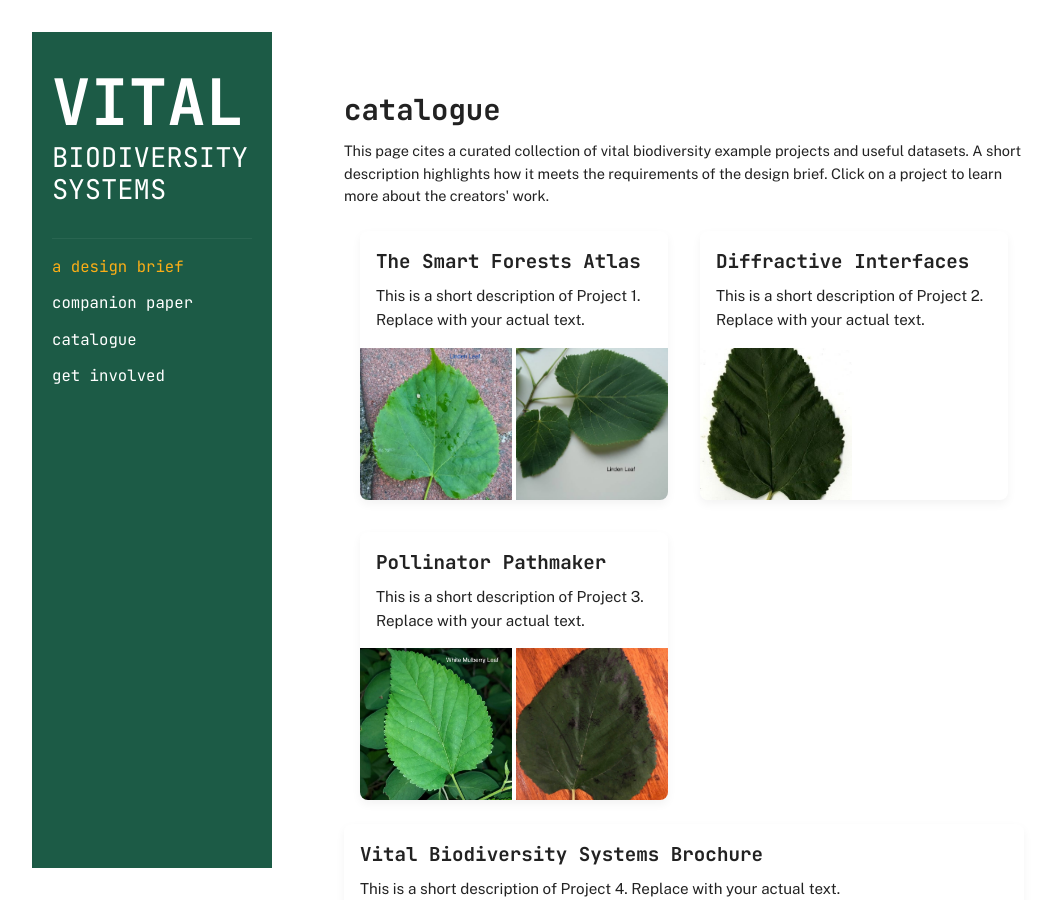
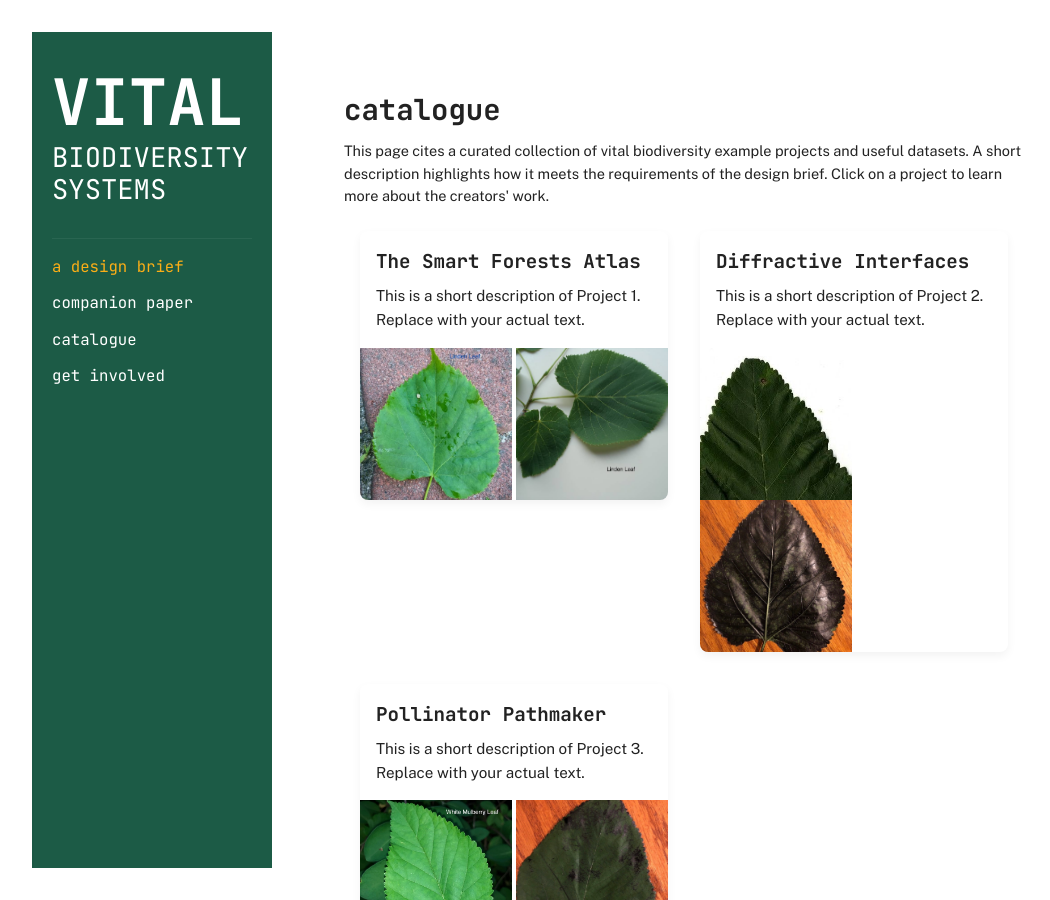
Before and after one commit to vitalbiodiversity/vitalbiodiversity.github.io, a Jekyll site: the page built from catalogue.md, in a window 1280 px wide and 900 px high. Shown: the whole window, without its empty margins (58-1108 px from the left). Built offline with Jekyll 4.4.1, drawn with Linux system fonts in a browser that asks for light colours.

Commit message:
Update catalogue.md

```diff
--- a/catalogue.md
+++ b/catalogue.md
@@ -35,6 +35,9 @@ layout: default
     <div class="catalogue-images">
       <div class="catalogue-image-wrapper">
         <img src="/assets/catalogue/project2-1.jpg" alt="Project 2 image 1">
+        <div class="catalogue-image-wrapper">
+        <img src="/assets/catalogue/project3-3.jpg" alt="Project 3 image 3">
+        </div>
       </div>
     </div>
   </div>
```
